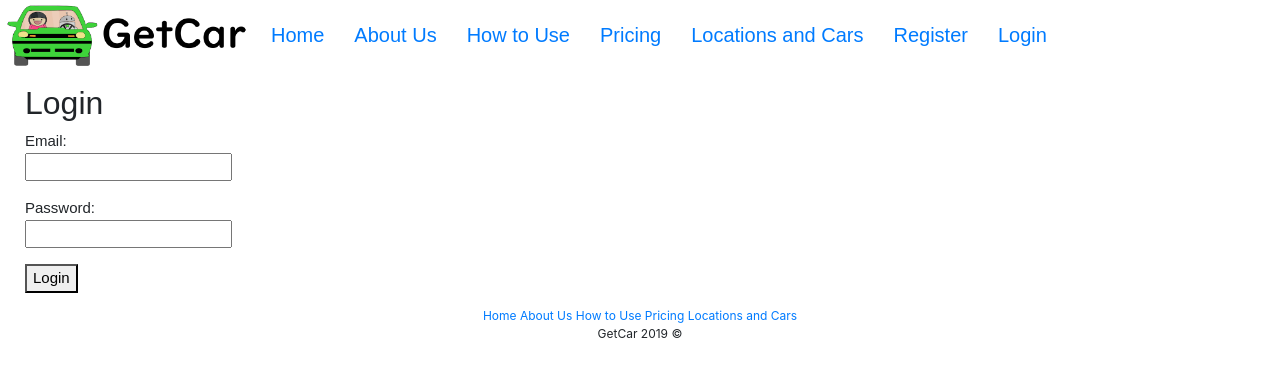
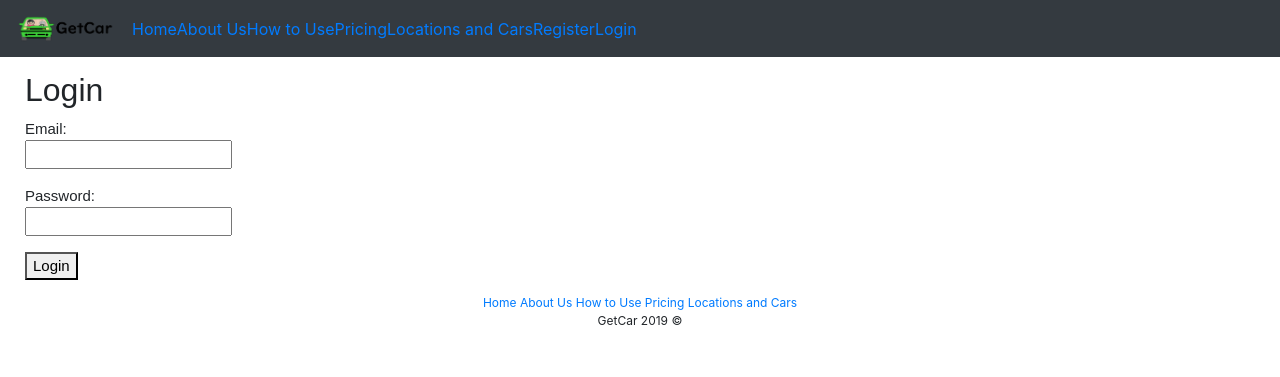
Before and after one commit to natsuta/get-car, a PHP site: page /login.php in a window 1280 px wide. Shown: the top 377 px of the page. Run offline with PHP 8.4, Linux system fonts and the light colour scheme.

Commit message:
Changed header to fit with Bootstrap

```diff
--- a/header.php
+++ b/header.php
@@ -19,16 +19,36 @@
 	<!-- Latest compiled JavaScript -->
 	<script src="https://maxcdn.bootstrapcdn.com/bootstrap/4.3.1/js/bootstrap.min.js"></script>
 
-	<div class="logocontainer"><img class="logo" src="logo.png"/></div>
-	<div class="topnav" id="mytopnav">
-		<a href="index.php">Home</a>
-		<a href="menu.php">About Us</a>
-		<a href="order.php">How to Use</a>
-		<a href="cart.php">Pricing</a>
-		<a href="queue.php">Locations and Cars</a>
-		<a href="javascript:void(0);" class="icon" onclick="openmenu()">
-			<i class="fa fa-bars"></i>
+	<nav class="navbar navbar-expand-md bg-dark navbar-dark">
+		<!-- Logo -->
+		<a class="navbar-brand" href="index.php">
+		<img class="logo" src="logo.png" style="width:100px;"/>
 		</a>
+
+		<!-- Toggler -->
+		<button class="navbar-toggler" type="button" data-toggle="collapse" data-target="#collapsibleNavbar">
+			<span class="navbar-toggler-icon"></span>
+		</button>
+
+		<!-- Links -->
+		<div class="collapse navbar-collapse" id="collapsibleNavbar">
+			<ul class="navbar-nav">
+				<li class="nav-item">
+					<a href="index.php">Home</a>
+				</li>
+				<li class="nav-item">
+					<a href="about.php">About Us</a>
+				</li>
+				<li class="nav-item">
+					<a href="howto.php">How to Use</a>
+				</li>
+				<li class="nav-item">
+					<a href="prices.php">Pricing</a>
+				</li>
+				<li class="nav-item">
+					<a href="cars.php">Locations and Cars</a>
+				</li>
+
 		<?php
 			if(isset($_SESSION['user'])){
 				echo "<a href='logout.php'>Logout</a>";
@@ -38,17 +58,5 @@
 				echo "<a href='login.php'>Login</a>";
 			}
 		?>
-	</div>
-
-	<script>
-		function openmenu() {
-			var x = document.getElementById("mytopnav");
-			if (x.className === "topnav") {
-				x.className += " responsive";
-			}
-			else {
-				x.className = "topnav";
-			}
-		}
-	</script>
+	</nav>
 </head>
--- a/login_process.php
+++ b/login_process.php
@@ -1,5 +1,5 @@
 <?php
-$servername = "10.118.128.3";
+$servername = "104.154.78.63";
 $username = "root";
 $password = "123456";
 $dbname = "getcar";
--- a/register_process.php
+++ b/register_process.php
@@ -1,5 +1,5 @@
 <?php
-$servername = "10.118.128.3";
+$servername = "104.154.78.63";
 $username = "root";
 $password = "123456";
 $dbname = "getcar";
```
